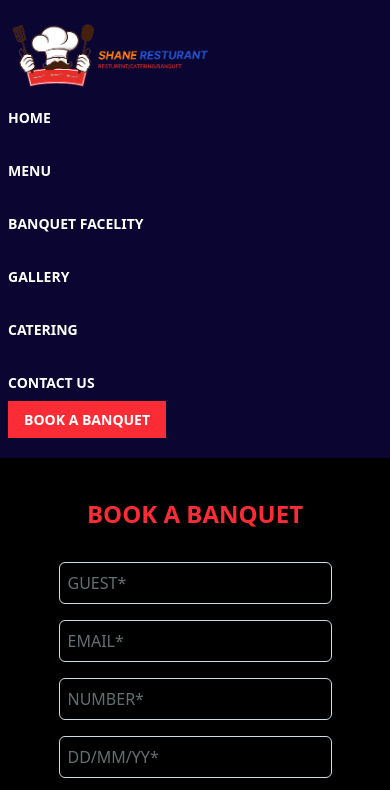
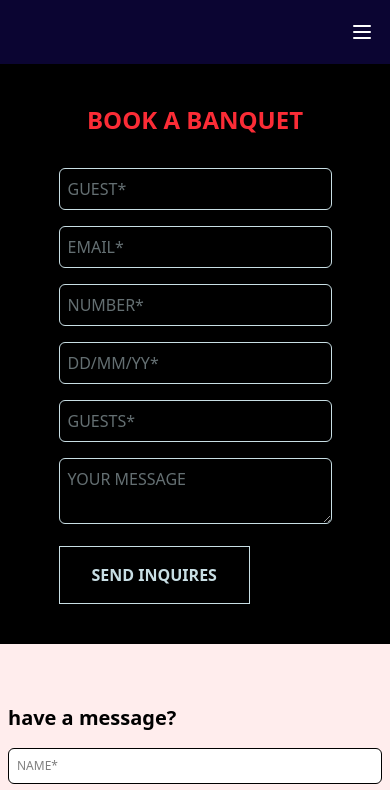
Before and after one commit to AnasAhmedFND/SHANE-RESTURANT, a Next.js app: page /Book in a window 390 px wide. Shown: the top 790 px of the page. Built offline with nearby package versions, Linux system fonts and the light colour scheme.

Commit message:
menu setup

```diff
--- a/package.json
+++ b/package.json
@@ -12,6 +12,7 @@
     "next": "15.3.3",
     "react": "^19.0.0",
     "react-dom": "^19.0.0",
+    "react-icons": "^5.5.0",
     "react-slick": "^0.30.3",
     "slick-carousel": "^1.8.1"
   },
--- a/src/Compunents/Hedar.jsx
+++ b/src/Compunents/Hedar.jsx
@@ -1,36 +1,56 @@
+"use client"
 import Link from 'next/link'
-import React from 'react'
+import React, { useState } from 'react'
+import { LuMenu } from "react-icons/lu";
+import { ImCross } from "react-icons/im";
+
+
+const Hedar = () => {
+
+  const [menu, setMenu] =useState(false);
+
+  const hendeleMenu = () => {
+    if (window.innerWidth < 768) {
+
+      setMenu(!menu)
+    }
+  }
+
+
+  return (
+    <section className='md:sticky md:top-0 md:z-20 bg-[#0b0532] text-white py-5 md:px-0 px-2 '>
+
+      <div onClick={hendeleMenu} className="md:hidden">
+        <p className='px-2 flex justify-end font-bold text-2xl' > {menu === true ? <ImCross className='cursor-pointer' /> : <LuMenu className='cursor-pointer' />   }</p>
+
+      </div>
 
 
 
-const Hedar = () => {
-  return (
-    <section className='container mx-auto bg-[#0b0532] text-white py-5 md:px-0 px-2 '>
-
-      <div className="container mx-auto md:flex items-center gap-5">
+      <div className={`container mx-auto md:flex items-center gap-5 md:mt-0 mt-2 md:pt-0 pt-2 ${menu ? " top-[50px] left-0  bg-black/80 w-full duration-1000 ease-in-out z-40 h-screen absolute " : " absolute top-19 -left-[872px] duration-700 ease-in-out" } `}>
         <img className='w-[200px] ' src="/Group.png" alt="" />
 
-        <ul className='md:flex md:flex-row flex flex-col gap-8 md:mt-0 mt-4 md:gap-5 font-bold text-[14px] md:ml-[96px] '>
+        <ul className='md:flex md:flex-row flex flex-col gap-8 md:mt-0 mt-4 md:gap-5 font-bold text-[14px] md:ml-[96px] md:px-0 px-4 '>
           <Link href={'/'} >
-            <li>HOME</li>
+            <li onClick={hendeleMenu}>HOME</li>
           </Link>
 
           <Link href={'menu'} >
-            <li>MENU</li>
+            <li onClick={hendeleMenu}>MENU</li>
           </Link>
 
           <Link href={'banq'} >
-            <li>BANQUET FACELITY</li>
+            <li onClick={hendeleMenu}>BANQUET FACELITY</li>
           </Link>
 
           <Link href={'gallery'} >
-            <li>GALLERY</li>
+            <li onClick={hendeleMenu}>GALLERY</li>
           </Link>
           <Link href={"catering_page"} >
-            <li>CATERING</li>
+            <li onClick={hendeleMenu}>CATERING</li>
           </Link>
           <Link href={'contact-page'} >
-            <li>CONTACT US</li>
+            <li onClick={hendeleMenu}>CONTACT US</li>
           </Link>
 
         </ul>
```
Also changed, not shown: 1 other file (tests, documents, lock files or other folders).
